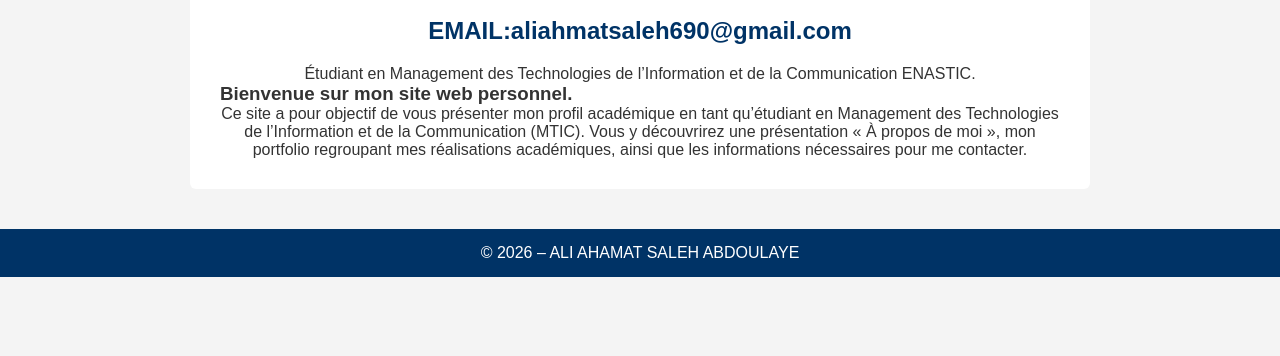
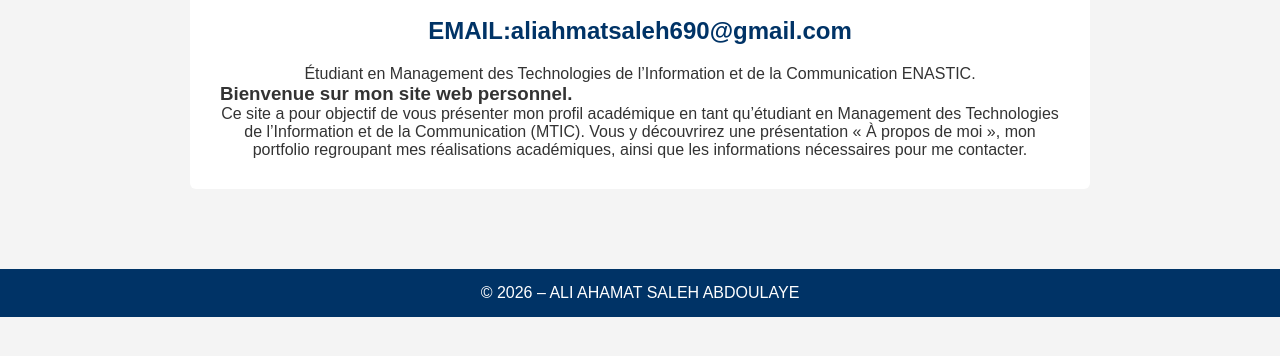
Before and after one commit to aliahmatsaleh690-maker/Site-Web-Personnel, a plain HTML site: page index.html in a window 1280 px wide. Shown: the part 338-694 px from the top of the page. Drawn offline with Linux system fonts and the light colour scheme.

Commit message:
Refactor CSS for improved structure and organization

```diff
--- a/style.css
+++ b/style.css
@@ -90,3 +90,16 @@ footer {
     background-color: #003366;
     color: white;
 }
+html, body {
+    height: 100%;
+    margin: 0;
+}
+
+body {
+    display: flex;
+    flex-direction: column;
+}
+
+main {
+    flex: 1;
+}
```
